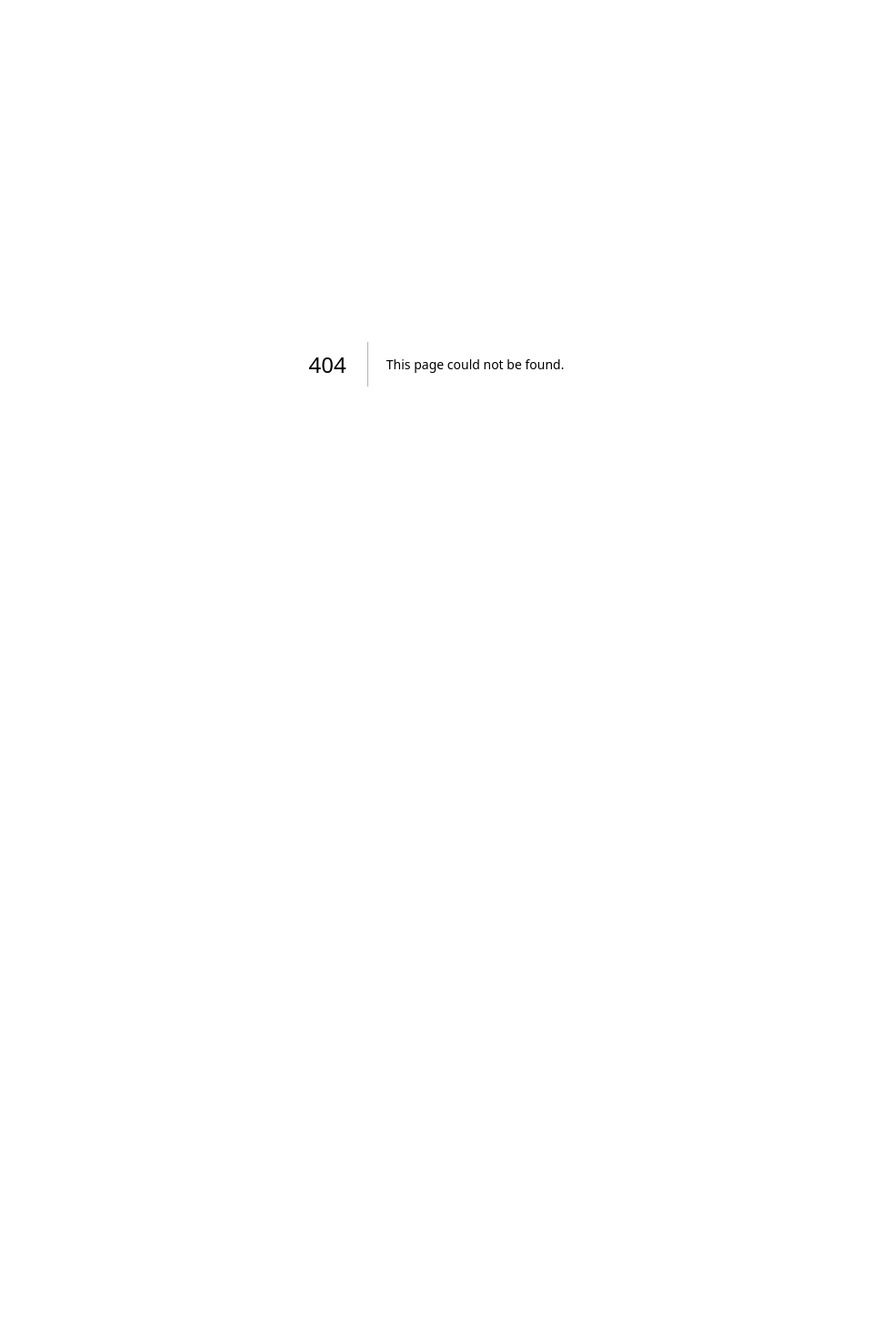
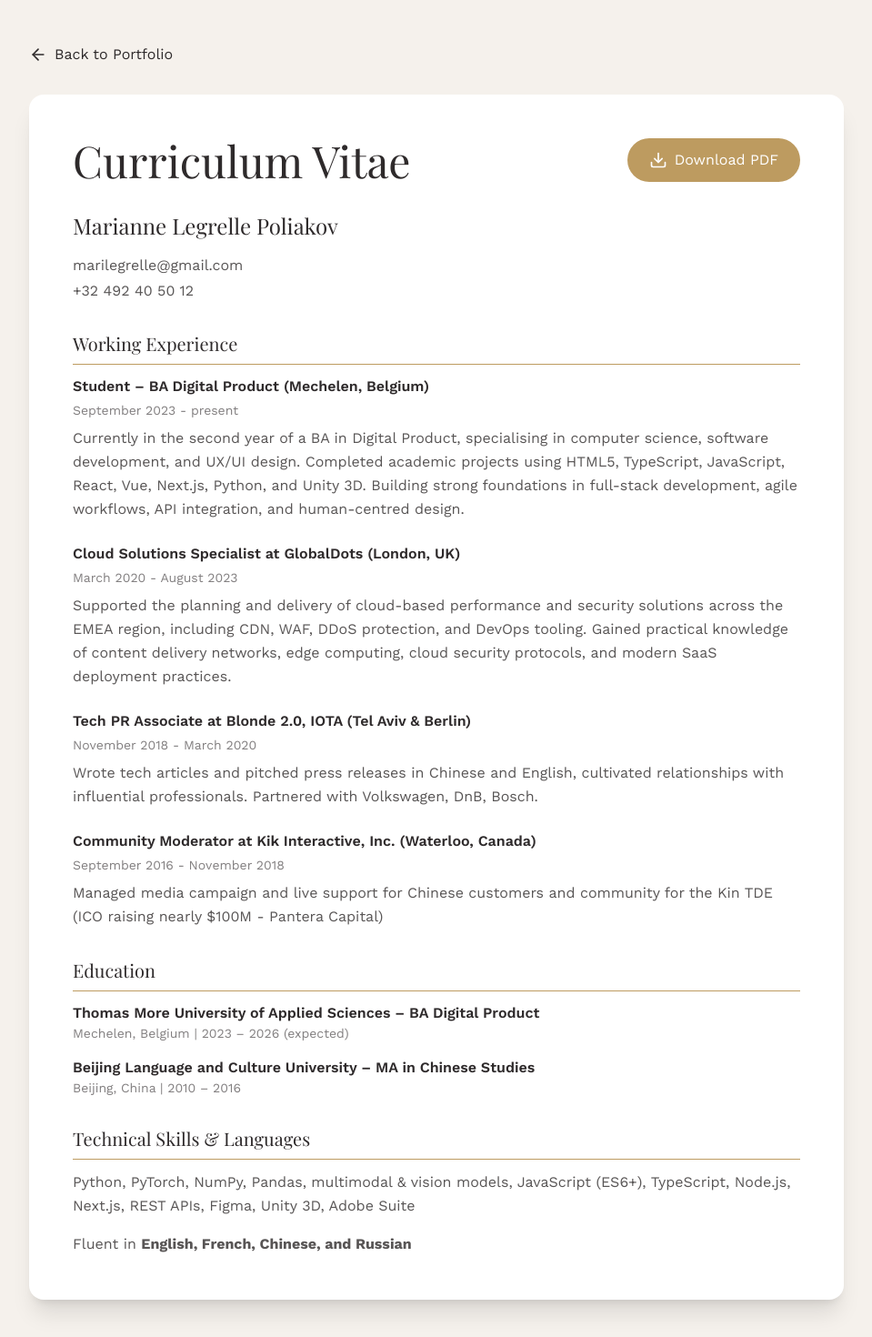
Before and after one commit to l3blonde/rebirth-portfolio, a Next.js app: page /cv in a window 1280 px wide. Before the commit this address had no page. Shown: the top 1470 px of the page at 91% size, without its empty margins (160-1119 px from the left). Before the commit the page ends 800 px from the top, so only its background shows below. Built offline with nearby package versions, Linux system fonts and the light colour scheme; a web font is replaced by a local one.

Commit message:
add view my cv btn

```diff
--- /dev/null
+++ b/app/cv/page.tsx
@@ -0,0 +1,128 @@
+import Link from "next/link"
+import { ArrowLeft, Download } from "lucide-react"
+
+export default function CVPage() {
+    return (
+        <div className="min-h-screen bg-[#f5f1ec] py-12 px-4 md:px-8">
+            <div className="max-w-4xl mx-auto">
+                <Link
+                    href="/"
+                    className="inline-flex items-center gap-2 text-[#2e2a2b] hover:text-[#bd9b60] transition-colors mb-8"
+                >
+                    <ArrowLeft className="w-5 h-5" />
+                    Back to Portfolio
+                </Link>
+
+                <div className="bg-white rounded-2xl shadow-xl p-8 md:p-12">
+                    <div className="flex items-center justify-between mb-8">
+                        <h1 className="text-4xl md:text-5xl font-serif text-[#2e2a2b]">Curriculum Vitae</h1>
+                        <a
+                            href="/CV-Marianne-Dec2025.pdf"
+                            download="CV-Marianne-Legrelle.pdf"
+                            className="flex items-center gap-2 bg-[#bd9b60] text-white px-6 py-3 rounded-full hover:bg-[#a88950] transition-colors"
+                        >
+                            <Download className="w-5 h-5" />
+                            Download PDF
+                        </a>
+                    </div>
+
+                    <div className="space-y-8">
+                        <section>
+                            <h2 className="text-2xl font-serif text-[#2e2a2b] mb-4">Marianne Legrelle Poliakov</h2>
+                            <div className="text-[#2e2a2b]/80 space-y-1">
+                                <p>marilegrelle@gmail.com</p>
+                                <p>+32 492 40 50 12</p>
+                            </div>
+                        </section>
+
+                        <section>
+                            <h3 className="text-xl font-serif text-[#2e2a2b] mb-3 border-b border-[#bd9b60] pb-2">
+                                Working Experience
+                            </h3>
+                            <div className="space-y-6">
+                                <div>
+                                    <h4 className="font-semibold text-[#2e2a2b] mb-1">
+                                        Student – BA Digital Product (Mechelen, Belgium)
+                                    </h4>
+                                    <p className="text-sm text-[#2e2a2b]/60 mb-2">September 2023 - present</p>
+                                    <p className="text-[#2e2a2b]/80 leading-relaxed">
+                                        Currently in the second year of a BA in Digital Product, specialising in computer science, software
+                                        development, and UX/UI design. Completed academic projects using HTML5, TypeScript, JavaScript,
+                                        React, Vue, Next.js, Python, and Unity 3D. Building strong foundations in full-stack development,
+                                        agile workflows, API integration, and human-centred design.
+                                    </p>
+                                </div>
+
+                                <div>
+                                    <h4 className="font-semibold text-[#2e2a2b] mb-1">
+                                        Cloud Solutions Specialist at GlobalDots (London, UK)
+                                    </h4>
+                                    <p className="text-sm text-[#2e2a2b]/60 mb-2">March 2020 - August 2023</p>
+                                    <p className="text-[#2e2a2b]/80 leading-relaxed">
+                                        Supported the planning and delivery of cloud-based performance and security solutions across the
+                                        EMEA region, including CDN, WAF, DDoS protection, and DevOps tooling. Gained practical knowledge of
+                                        content delivery networks, edge computing, cloud security protocols, and modern SaaS deployment
+                                        practices.
+                                    </p>
+                                </div>
+
+                                <div>
+                                    <h4 className="font-semibold text-[#2e2a2b] mb-1">
+                                        Tech PR Associate at Blonde 2.0, IOTA (Tel Aviv & Berlin)
+                                    </h4>
+                                    <p className="text-sm text-[#2e2a2b]/60 mb-2">November 2018 - March 2020</p>
+                                    <p className="text-[#2e2a2b]/80 leading-relaxed">
+                                        Wrote tech articles and pitched press releases in Chinese and English, cultivated relationships with
+                                        influential professionals. Partnered with Volkswagen, DnB, Bosch.
+                                    </p>
+                                </div>
+
+                                <div>
+                                    <h4 className="font-semibold text-[#2e2a2b] mb-1">
+                                        Community Moderator at Kik Interactive, Inc. (Waterloo, Canada)
+                                    </h4>
+                                    <p className="text-sm text-[#2e2a2b]/60 mb-2">September 2016 - November 2018</p>
+                                    <p className="text-[#2e2a2b]/80 leading-relaxed">
+                                        Managed media campaign and live support for Chinese customers and community for the Kin TDE (ICO
+                                        raising nearly $100M - Pantera Capital)
+                                    </p>
+                                </div>
+                            </div>
+                        </section>
+
+                        <section>
+                            <h3 className="text-xl font-serif text-[#2e2a2b] mb-3 border-b border-[#bd9b60] pb-2">Education</h3>
+                            <div className="space-y-4">
+                                <div>
+                                    <h4 className="font-semibold text-[#2e2a2b]">
+                                        Thomas More University of Applied Sciences – BA Digital Product
+                                    </h4>
+                                    <p className="text-sm text-[#2e2a2b]/60">Mechelen, Belgium | 2023 – 2026 (expected)</p>
+                                </div>
+                                <div>
+                                    <h4 className="font-semibold text-[#2e2a2b]">
+                                        Beijing Language and Culture University – MA in Chinese Studies
+                                    </h4>
+                                    <p className="text-sm text-[#2e2a2b]/60">Beijing, China | 2010 – 2016</p>
+                                </div>
+                            </div>
+                        </section>
+
+                        <section>
+                            <h3 className="text-xl font-serif text-[#2e2a2b] mb-3 border-b border-[#bd9b60] pb-2">
+                                Technical Skills & Languages
+                            </h3>
+                            <p className="text-[#2e2a2b]/80 leading-relaxed mb-4">
+                                Python, PyTorch, NumPy, Pandas, multimodal & vision models, JavaScript (ES6+), TypeScript, Node.js,
+                                Next.js, REST APIs, Figma, Unity 3D, Adobe Suite
+                            </p>
+                            <p className="text-[#2e2a2b]/80 leading-relaxed">
+                                Fluent in <strong>English, French, Chinese, and Russian</strong>
+                            </p>
+                        </section>
+                    </div>
+                </div>
+            </div>
+        </div>
+    )
+}
--- a/components/hero-section.tsx
+++ b/components/hero-section.tsx
@@ -4,6 +4,7 @@ import { useRef, useState } from "react"
 import Button from "./button"
 import VideoControls from "./video-controls"
 import Image from "next/image"
+import Link from "next/link"
 
 export default function HeroSection() {
     const videoRef = useRef<HTMLVideoElement>(null)
@@ -21,7 +22,7 @@ export default function HeroSection() {
                     console.error("Video play failed:", error)
                 })
                 setIsPlaying(true)
-                setShowVideo(true) // Show video when user clicks play
+                setShowVideo(true)
             }
         }
     }
@@ -33,58 +34,49 @@ export default function HeroSection() {
         }
     }
 
-    const handleViewWork = () => {
-        // Scroll to projects section
-        const projectsSection = document.getElementById("projects")
-        if (projectsSection) {
-            projectsSection.scrollIntoView({ behavior: "smooth" })
-        }
-    }
-
     return (
         <section id="hero" className="relative min-h-screen w-full overflow-hidden overflow-x-hidden">
-            {/* Background Poster Image - visible by default */}
             {!showVideo && (
                 <>
-                    {/* Desktop poster */}
                     <Image
                         src="/images/hero-poster-desktop.jpg"
                         alt="Hero background"
                         fill
                         priority
-                        sizes="100vw"
+                        sizes="(max-width: 768px) 0vw, 100vw"
                         className="hidden md:block object-cover"
                     />
-                    {/* Mobile poster */}
                     <Image
                         src="/images/hero-poster-mobile.jpg"
                         alt="Hero background"
                         fill
                         priority
-                        sizes="100vw"
+                        sizes="(min-width: 768px) 0vw, 100vw"
                         className="block md:hidden object-cover"
                     />
                 </>
             )}
 
-            {/* Background Video - visible when playing */}
             <video
                 ref={videoRef}
                 loop
                 muted={isMuted}
                 playsInline
+                preload="none"
                 className={`absolute inset-0 w-full h-full object-cover transition-opacity duration-500 ${
                     showVideo ? "opacity-100" : "opacity-0"
                 }`}
             >
-                <source src="/images/hero-bg-desktop.mp4" type="video/mp4" media="(min-width: 768px)" />
-                <source src="/images/hero-bg-mobile.mp4" type="video/mp4" />
+                <source
+                    src="https://xu5qaaigiohvkyk8.public.blob.vercel-storage.com/hero-bg-desktop.mp4"
+                    type="video/mp4"
+                    media="(min-width: 768px)"
+                />
+                <source src="https://xu5qaaigiohvkyk8.public.blob.vercel-storage.com/hero-bg-mobile.mp4" type="video/mp4" />
             </video>
 
-            {/* Dark overlay for text contrast */}
             <div className="absolute inset-0 bg-black/40" />
 
-            {/* Content */}
             <div className="relative z-10 flex flex-col min-h-screen px-4 sm:px-6 md:px-12 lg:px-16 pt-[93px] max-w-full overflow-x-hidden">
                 <div className="mt-auto pb-8 md:pb-12">
                     <div className="max-w-full md:max-w-3xl mb-8 md:mb-12">
@@ -96,13 +88,11 @@ export default function HeroSection() {
                             digital products that inspire, engage and feel thoughtfully made.
                         </p>
 
-                        {/* View My Work Button */}
-                        <Button variant="secondary" onClick={handleViewWork}>
-                            View My Work
-                        </Button>
+                        <Link href="/cv" target="_blank" rel="noopener noreferrer">
+                            <Button variant="secondary">View My CV</Button>
+                        </Link>
                     </div>
 
-                    {/* Video Controls - Below content */}
                     <VideoControls
                         isPlaying={isPlaying}
                         isMuted={isMuted}
--- a/components/projects-section.tsx
+++ b/components/projects-section.tsx
@@ -22,7 +22,7 @@ const projects = [
         description: "Mobile app for divers to explore locations, discover marine species, and connect underwater.",
         tags: ["UX/UI", "Mobile"],
         videoMobile: "https://xu5qaaigiohvkyk8.public.blob.vercel-storage.com/project-2-mobile.mp4",
-        videoDesktop: "/images/project-2-desktop.mp4", // TODO: Replace with Vercel Blob URL when ready
+        videoDesktop: "https://xu5qaaigiohvkyk8.public.blob.vercel-storage.com/project-2-desktop.mp4",
         link: "https://dive-app-omega.vercel.app",
     },
     {
```
